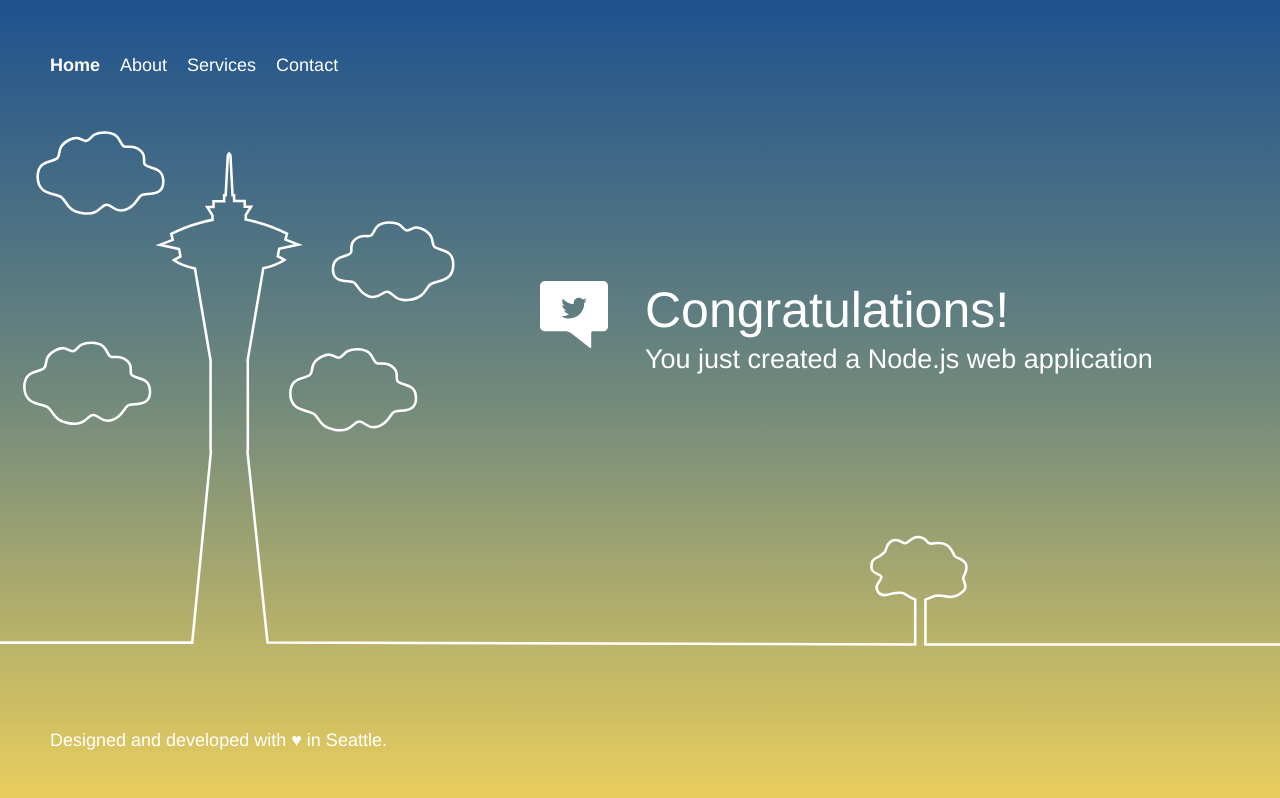
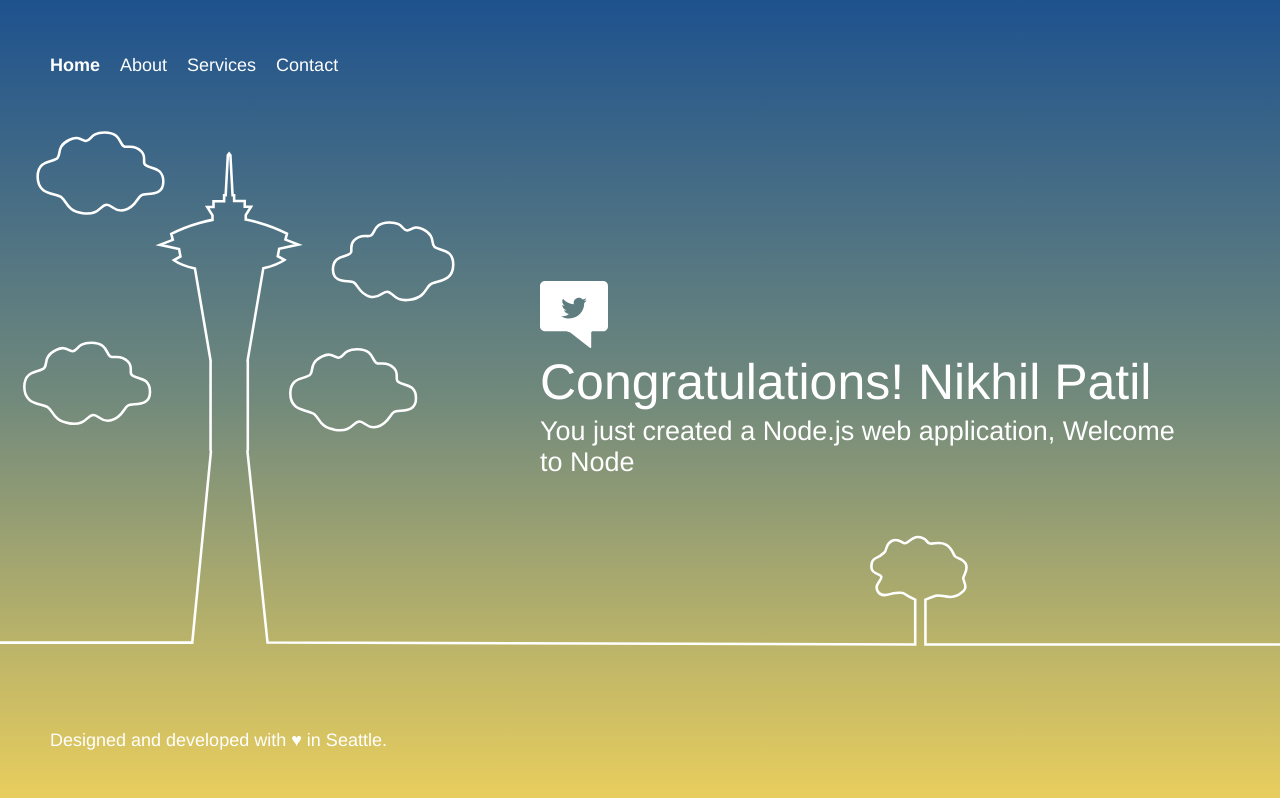
Before and after one commit to NikhilCPatil/nodeLamda, a plain HTML site: page public/index.html in a window 1280 px wide. Drawn offline with Linux system fonts and the light colour scheme.

Commit message:
my first commit

```diff
--- a/public/index.html
+++ b/public/index.html
@@ -58,8 +58,8 @@
         <div class="message">
             <a class="twitter-link" href="http://twitter.com/home/?status=I%20created%20a%20project%20with%20AWS%20CodeStar!%20%23AWS%20%23AWSCodeStar%20https%3A%2F%2Faws.amazon.com%2Fcodestar"><img src="assets/img/tweet.svg" /></a>
             <div class="text">
-                <h1>Congratulations!</h1>
-                <h2>You just created a Node.js web application</h2>
+                <h1>Congratulations! Nikhil Patil</h1>
+                <h2>You just created a Node.js web application, Welcome to Node</h2>
             </div>
         </div>
     </div>
```
